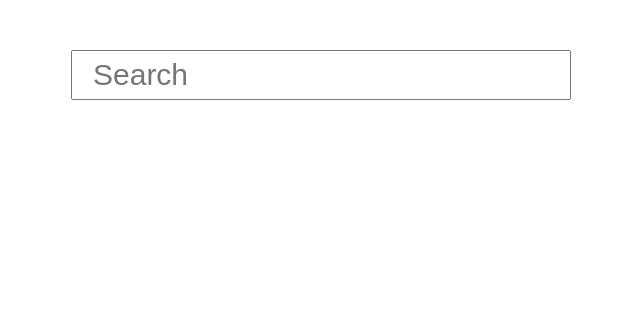
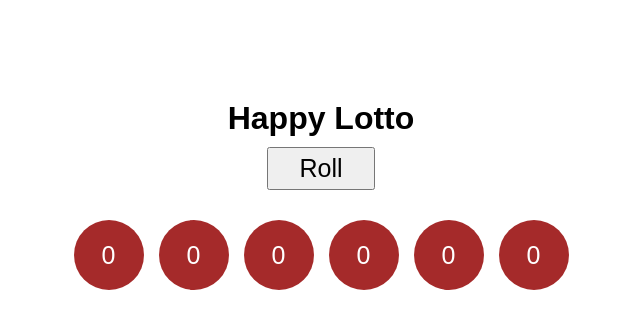
Before and after one commit to ycr5007/STDPR, a React (Create React App) app in the folder src/main/view/: page / in a window 1280 px wide. Shown: the top 328 px of the page, without its empty margins (319-959 px from the left). Built offline with nearby package versions, Linux system fonts and the light colour scheme.

Commit message:
Throttle 학습 및 useThrottle Custom Hooks 작성

```diff
--- a/src/main/view/src/App.css
+++ b/src/main/view/src/App.css
@@ -38,18 +38,18 @@
     align-items: center;
 }
 
-.button {
-    padding: 10px;
-    margin-right: 30px;
-}
+/*.button {*/
+/*    padding: 10px;*/
+/*    margin-right: 30px;*/
+/*}*/
 
-.container {
-    margin-top: 50px;
-    font-family: sans-serif;
-    display: flex;
-    align-items: center;
-    justify-content: center;
-}
+/*.container {*/
+/*    margin-top: 50px;*/
+/*    font-family: sans-serif;*/
+/*    display: flex;*/
+/*    align-items: center;*/
+/*    justify-content: center;*/
+/*}*/
 
 .search-container {
     display: flex;
@@ -74,3 +74,34 @@
     justify-content: space-between;
     padding: 10px 20px;
 }
+
+.container {
+    margin-top: 100px;
+    display: flex;
+    flex-direction: column;
+    align-items: center;
+}
+
+.button {
+    margin-top: 10px;
+    font-size: 25px;
+    padding: 5px 30px;
+}
+
+.numbers {
+    display: flex;
+    gap: 15px;
+}
+
+.number {
+    margin-top: 30px;
+    display: flex;
+    align-items: center;
+    justify-content: center;
+    background-color: brown;
+    color: white;
+    border-radius: 50%;
+    width: 70px;
+    height: 70px;
+    font-size: 25px;
+}
--- a/src/main/view/src/App.js
+++ b/src/main/view/src/App.js
@@ -1,67 +1,46 @@
-import React, {useEffect, useState} from 'react';
+import React, {useState} from 'react';
 import "./App.css";
-import {useDebounce} from "./Debounce";
+import {useThrottle} from "./useThrottle";
 
-function fetchDataFromServer(value) {
-    if(!value) {
-        return [];
+function hackLottoNumbers() {
+    console.log("Create Lotto Numbers");
+    const lottoNumbers = [];
+    for(let i = 0; i < 6; i++) {
+        const number = Math.floor(Math.random() * 45) + 1;
+        lottoNumbers.push(number);
     }
-
-    console.log("From Server Data...");
-
-    const users = [
-        {name: "김철수", age: "22"},
-        {name: "이영희", age: "23"},
-        {name: "김민수", age: "27"},
-        {name: "홍길동", age: "32"},
-        {name: "홍민영", age: "21"},
-        {name: "김종민", age: "52"},
-    ];
-
-    return users.filter(user => user.name.startsWith(value));
+    return lottoNumbers;
 }
 
 function App() {
-    const [input, setInput] = useState("");
-    // const [debouncedInput, setDebouncedInput] = useState(input);
-    const debouncedInput = useDebounce(input, 300); // Custom Hooks ( useDebounce )
-    const [result, setResult] = useState([]);
+    const [lottoNumbers, setLottoNumbers] = useState([0, 0, 0, 0, 0, 0]);
 
-    // useEffect(() => {
-    //     const timerID= setTimeout(() => {
-    //         setDebouncedInput(input);
-    //     }, 1000);
-    //
-    //     // useEffect CleanUp 함수를 활용해, 반복해서 일어나는 timer 는 CLear 하고, 마지막으로 실행된 timer 만 정상적으로 처리될 수 있게 한다.
-    //     return () => {
-    //         clearTimeout(timerID);
+    // const lastRun = useRef(Date.now());
+
+    // const handleClick = () => {
+    //     // create lotto numbers
+    //     const timeElapsed = Date.now() - lastRun.current;
+    //     if(timeElapsed >= 1000) {
+    //         const result = hackLottoNumbers();
+    //         setLottoNumbers(result);
+    //         lastRun.current = Date.now();
     //     }
-    // }, [input]);
+    // }
 
-    // onChange 이벤트로 인해, input 값이 변경될 떄마다 호출한다. ( 서버 자원 낭비 )
-    // useEffect(() => {
-    //     const users = fetchDataFromServer(input);
-    //     setResult(users);
-    // }, [input]);
-
-    useEffect(() => {
-        const users = fetchDataFromServer(debouncedInput);
-        setResult(users);
-    }, [debouncedInput]);
+    // useThrottle Custom Hooks
+    const handleClick = useThrottle(() => {
+        const result = hackLottoNumbers();
+        setLottoNumbers(result);
+    }, 1000)
 
     return (
         <div className="container">
-            <div className="search-container">
-                <input type="text" placeholder="Search" value={input}
-                    onChange={(event) => setInput(event.target.value)}/>
-                <ul>
-                    {result.map((user) => (
-                        <li key={user.name}>
-                            <span>{user.name}</span>
-                            <span>{user.age}</span>
-                        </li>
-                    ))}
-                </ul>
+            <h1 className="title">Happy Lotto</h1>
+            <button className="button" onClick={handleClick}>Roll</button>
+            <div className="numbers">
+                {lottoNumbers.map((number, idx) => (
+                    <span key={idx} className="number">{number}</span>
+                ))}
             </div>
         </div>
     );
--- /dev/null
+++ b/src/main/view/src/useThrottle.js
@@ -0,0 +1,14 @@
+import {useRef} from "react";
+
+export function useThrottle(callback, delay) {
+    const lastRun = useRef(Date.now());
+
+    return () => {
+        const timeElapsed = Date.now() - lastRun.current;
+        if(timeElapsed >= delay) {
+            // Run Callback Function
+            callback();
+            lastRun.current = Date.now();
+        }
+    }
+}
```
Also changed, not shown: src/main/view/src/useDebounce.js (renamed from src/main/view/src/Debounce.js).
